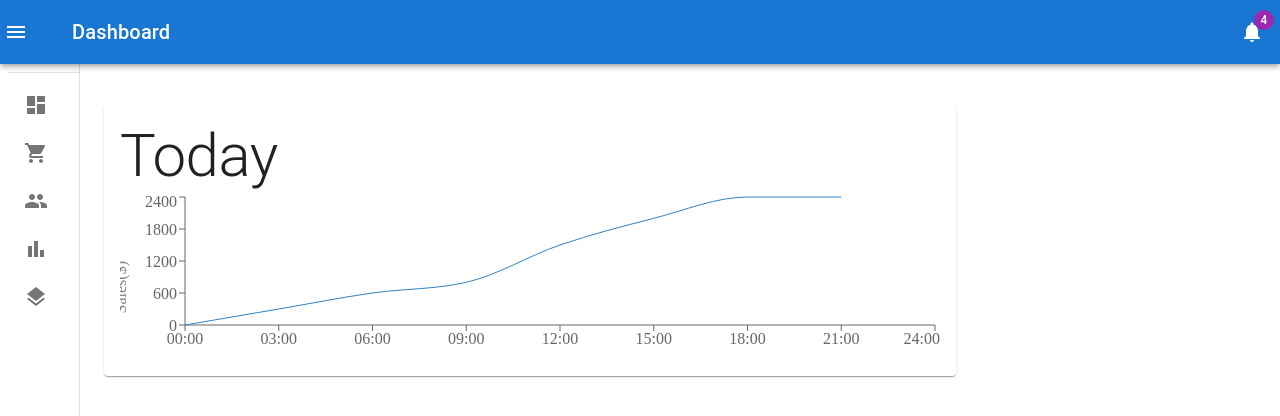
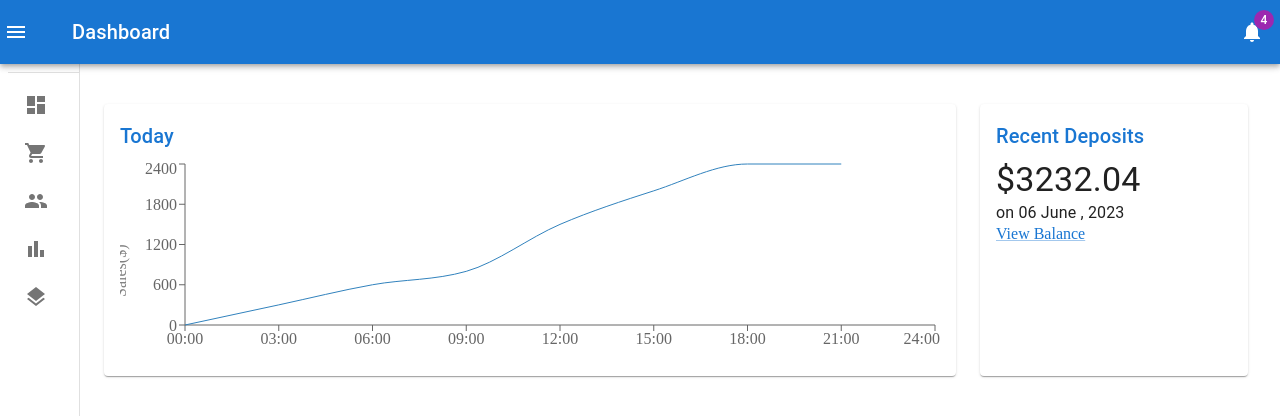
Before and after one commit to Sizzlesina/MUI_course, a React (Vite) app in the folder mui-tutorial/: page / in a window 1280 px wide. Shown: the top 416 px of the page. Built offline with nearby package versions, Linux system fonts and the light colour scheme.

Commit message:
Deposits component added

```diff
--- a/mui-tutorial/src/styled-components/Charts.jsx
+++ b/mui-tutorial/src/styled-components/Charts.jsx
@@ -1,6 +1,6 @@
 /** @format */
 
-import { Typography } from "@mui/material";
+import Title from "./Title";
 import {
   ResponsiveContainer,
   LineChart,
@@ -27,7 +27,7 @@ const data = [
 function Charts() {
   return (
     <>
-      <Typography variant='h2'>Today</Typography>
+      <Title data='Today' />
       <ResponsiveContainer>
         <LineChart data={data}>
           <XAxis dataKey='time' />
--- a/mui-tutorial/src/styled-components/Dashboard.jsx
+++ b/mui-tutorial/src/styled-components/Dashboard.jsx
@@ -21,6 +21,7 @@ import MenuIcon from "@mui/icons-material/Menu";
 import { ChevronLeft } from "@mui/icons-material";
 import { mainListItems } from "./listItems";
 import Charts from "./Charts";
+import Deposit from "./Deposit";
 
 const drawerWidth = 240;
 
@@ -136,6 +137,17 @@ function Dashboard() {
                 <Charts />
               </Paper>
             </Grid>
+            <Grid item xs={12} md={4} lg={3}>
+              <Paper
+                sx={{
+                  p: 2,
+                  display: "flex",
+                  flexDirection: "column",
+                  height: 240,
+                }}>
+                <Deposit />
+              </Paper>
+            </Grid>
           </Grid>
         </Container>
       </Box>
--- /dev/null
+++ b/mui-tutorial/src/styled-components/Deposit.jsx
@@ -0,0 +1,22 @@
+/** @format */
+import Title from "./Title";
+import { Box, Link, Typography } from "@mui/material";
+
+function Deposit() {
+  return (
+    <Box>
+      <Title data='Recent Deposits' />
+      <Typography component={"p"} variant='h4'>
+        $3232.04
+      </Typography>
+      <Typography color={"text.primary"} sx={{ flex: 1 }}>
+        on 06 June , 2023
+      </Typography>
+      <Box>
+        <Link color={"primary"}>View Balance</Link>
+      </Box>
+    </Box>
+  );
+}
+
+export default Deposit;
--- /dev/null
+++ b/mui-tutorial/src/styled-components/Title.jsx
@@ -0,0 +1,13 @@
+/** @format */
+
+import { Typography } from "@mui/material";
+
+function Title(props) {
+  return (
+    <Typography component={"h2"} variant='h6' color={"primary"} gutterBottom>
+      {props.data}
+    </Typography>
+  );
+}
+
+export default Title;
```
